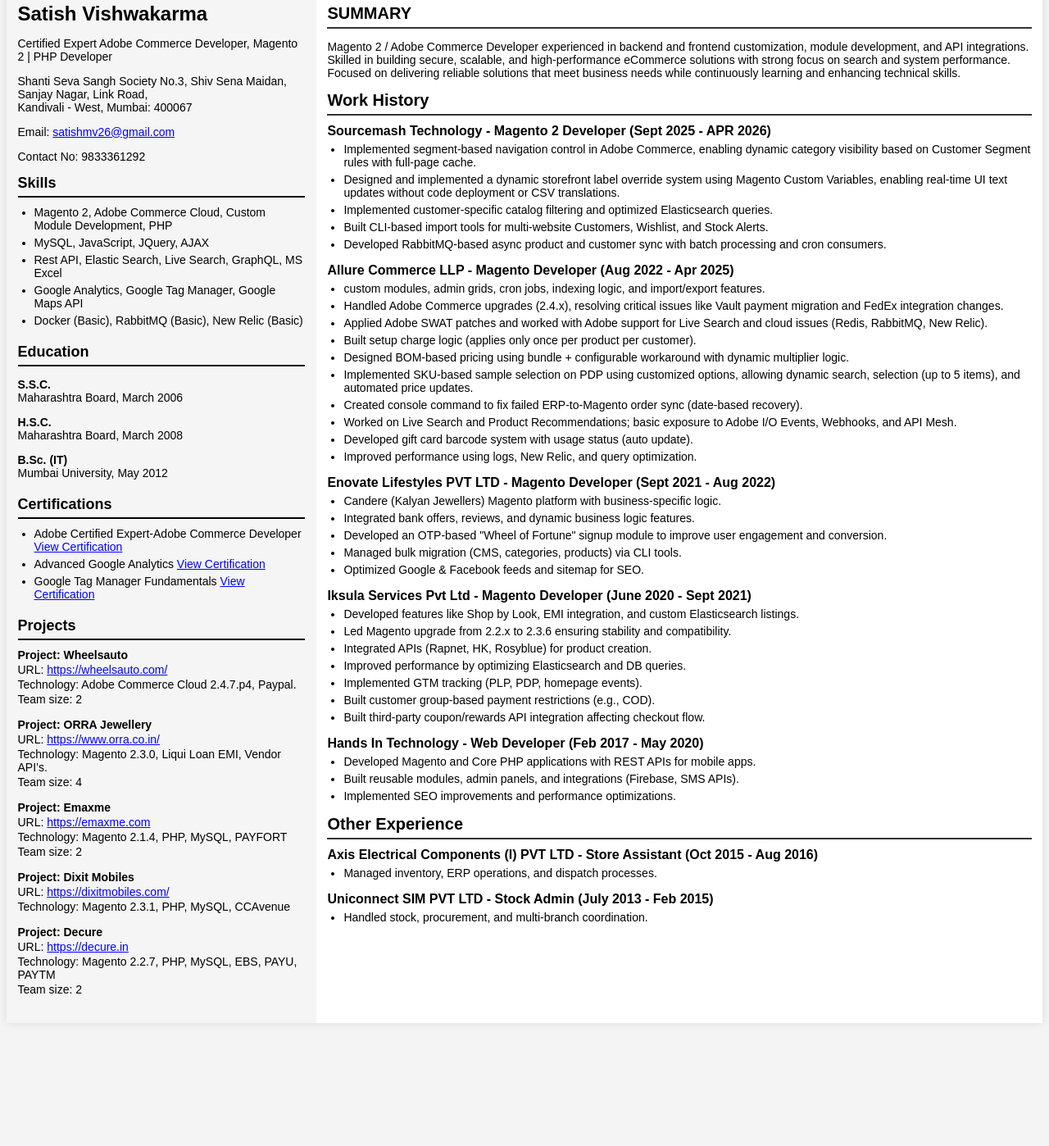
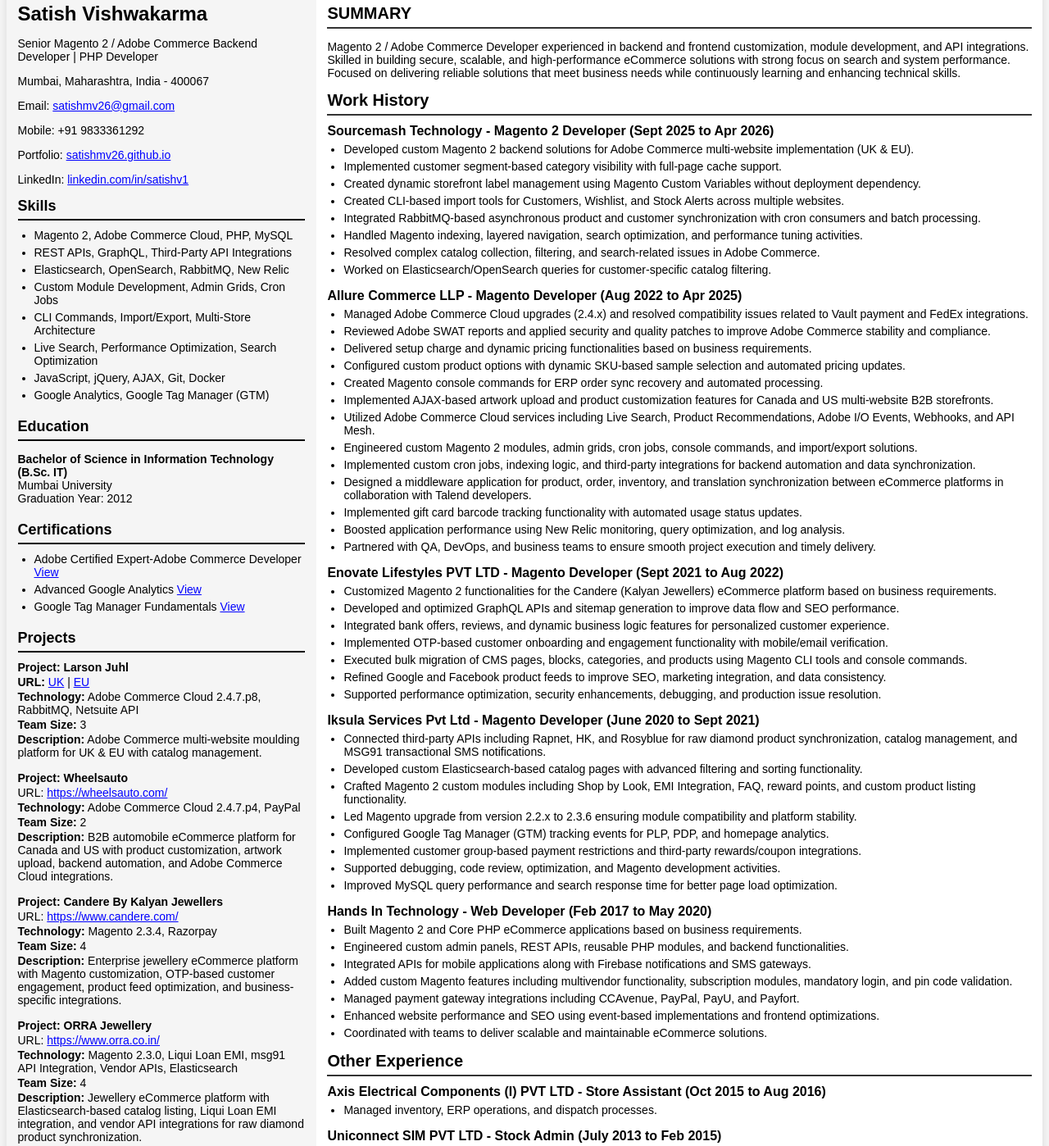
Before and after one commit to satishmv26/satishmv26.github.io, a plain HTML site: page index.html in a window 1280 px wide. Shown: the part 19-1417 px from the top of the page at 82% size. Before the commit the page ends 1275 px from the top, so only its background shows below. Drawn offline with Linux system fonts and the light colour scheme.

Commit message:
Created two page resume

```diff
--- a/index.html
+++ b/index.html
@@ -3,7 +3,7 @@
 <head>
   <meta charset="UTF-8">
   <meta name="viewport" content="width=device-width, initial-scale=1.0">
-  <title>Satish Vishwakarma: Sr. Magento Developer Resume</title>
+  <title>Satish_Vishwakarma_Sr_Magento_Developer_Resume</title>
   <style>
     body {
       font-family: Arial, sans-serif;
@@ -93,34 +93,49 @@
   <div class="left-column">
   <!-- Header / Contact -->
   <h1>Satish Vishwakarma</h1>
-    <p>Certified Expert Adobe Commerce Developer, Magento 2 | PHP Developer</p>
-    <p>Shanti Seva Sangh Society No.3, Shiv Sena Maidan, Sanjay Nagar, Link Road,<br>
-      Kandivali - West, Mumbai: 400067</p>
+
+    <p>
+      Senior Magento 2 / Adobe Commerce Backend Developer | PHP Developer
+    </p>
+    <p>Mumbai, Maharashtra, India - 400067</p>
     <p>Email: <a href="mailto:satishmv26@gmail.com">satishmv26@gmail.com</a></p>
-    <p>Contact No: 9833361292</p>
+    <p>Mobile: +91 9833361292</p>
+    <p>
+        Portfolio:
+        <a href="https://satishmv26.github.io" target="_blank">
+            satishmv26.github.io
+        </a>
+    </p>
+    <p>
+        LinkedIn:
+        <a href="https://linkedin.com/in/satishv1" target="_blank">
+            linkedin.com/in/satishv1
+        </a>
+    </p>
+
   <!-- Skills -->
   <div class="section">
     <h2>Skills</h2>
     <ul>
-        <li>Magento 2, Adobe Commerce Cloud, Custom Module Development, PHP</li>
-        <li>MySQL, JavaScript, JQuery, AJAX</li>
-        <li>Rest API, Elastic Search, Live Search, GraphQL, MS Excel</li>
-        <li>Google Analytics, Google Tag Manager, Google Maps API</li>
-        <li>Docker (Basic), RabbitMQ (Basic), New Relic (Basic)</li>
+      <li>Magento 2, Adobe Commerce Cloud, PHP, MySQL</li>
+      <li>REST APIs, GraphQL, Third-Party API Integrations</li>
+      <li>Elasticsearch, OpenSearch, RabbitMQ, New Relic</li>
+      <li>Custom Module Development, Admin Grids, Cron Jobs</li>
+      <li>CLI Commands, Import/Export, Multi-Store Architecture</li>
+      <li>Live Search, Performance Optimization, Search Optimization</li>
+      <li>JavaScript, jQuery, AJAX, Git, Docker</li>
+      <li>Google Analytics, Google Tag Manager (GTM)</li>
     </ul>
   </div>
 
     <!-- Education -->
   <div class="section">
     <h2>Education</h2>
-      <p><strong>S.S.C.</strong><br>
-         Maharashtra Board, March 2006
-      </p>
-      <p><strong>H.S.C.</strong><br>
-         Maharashtra Board, March 2008
-      </p>
-      <p><strong>B.Sc. (IT)</strong><br>
-         Mumbai University, May 2012
+
+    <p>
+      <strong>Bachelor of Science in Information Technology (B.Sc. IT)</strong><br>
+      Mumbai University<br>
+      Graduation Year: 2012
     </p>
   </div>
 
@@ -130,15 +145,15 @@
       <ul>
         <li>
           Adobe Certified Expert-Adobe Commerce Developer
-          <a href="https://www.credly.com/badges/f9d86c48-b826-46ec-86dc-54105fed5e48/public_url" target="_blank">View Certification</a>
+          <a href="https://www.credly.com/badges/f9d86c48-b826-46ec-86dc-54105fed5e48/public_url" target="_blank">View</a>
         </li>
         <li>
           Advanced Google Analytics
-          <a href="https://drive.google.com/file/d/1EY0D0ULNbNWCjz8TTLGJFwgu7U734Qir/view?usp=drive_link" target="_blank">View Certification</a>
+          <a href="https://drive.google.com/file/d/1EY0D0ULNbNWCjz8TTLGJFwgu7U734Qir/view?usp=drive_link" target="_blank">View</a>
         </li>
         <li>
           Google Tag Manager Fundamentals
-          <a href="https://drive.google.com/file/d/1rBv171-sarYeRQ-E8hpEKvVK3GcCJ5qi/view?usp=drive_link" target="_blank">View Certification</a>
+          <a href="https://drive.google.com/file/d/1rBv171-sarYeRQ-E8hpEKvVK3GcCJ5qi/view?usp=drive_link" target="_blank">View</a>
         </li>
       </ul>
     </div>
@@ -146,34 +161,116 @@
     <!-- Magento Projects -->
     <div class="section">
       <h2>Projects</h2>
+
+      <div class="job">
+        <p><strong>Project: Larson Juhl</strong></p>
+        <p>
+          <strong>URL:</strong>
+          <a href="https://mcstaging.larsonjuhl.co.uk/" target="_blank">UK</a> |
+          <a href="https://mcqa.larsonjuhl.eu/" target="_blank">EU</a>
+        </p>
+        <p><strong>Technology:</strong> Adobe Commerce Cloud 2.4.7.p8, RabbitMQ, Netsuite API</p>
+        <p><strong>Team Size:</strong> 3</p>
+        <p>
+          <strong>Description:</strong>
+          Adobe Commerce multi-website moulding platform for UK & EU with catalog management.
+        </p>
+      </div>
+
       <div class="job">
         <p><strong>Project: Wheelsauto</strong></p>
-        <p>URL: <a href="https://wheelsauto.com/" target="_blank">https://wheelsauto.com/</a></p>
-        <p>Technology: Adobe Commerce Cloud 2.4.7.p4, Paypal.</p>
-        <p>Team size: 2</p>
+        <p>
+          URL:
+          <a href="https://wheelsauto.com/" target="_blank">
+            https://wheelsauto.com/
+          </a>
+        </p>
+        <p><strong>Technology:</strong> Adobe Commerce Cloud 2.4.7.p4, PayPal</p>
+        <p><strong>Team Size:</strong> 2</p>
+        <p>
+          <strong>Description:</strong>
+          B2B automobile eCommerce platform for Canada and US with product customization, artwork upload, backend automation, and Adobe Commerce Cloud integrations.
+        </p>
       </div>
+
+      <div class="job">
+        <p><strong>Project: Candere By Kalyan Jewellers</strong></p>
+        <p>
+          URL:
+          <a href="https://www.candere.com/" target="_blank">
+            https://www.candere.com/
+          </a>
+        </p>
+        <p><strong>Technology:</strong> Magento 2.3.4, Razorpay</p>
+        <p><strong>Team Size:</strong> 4</p>
+        <p>
+          <strong>Description:</strong>
+          Enterprise jewellery eCommerce platform with Magento customization, OTP-based customer engagement, product feed optimization, and business-specific integrations.
+        </p>
+      </div>
+
       <div class="job">
         <p><strong>Project: ORRA Jewellery</strong></p>
-        <p>URL: <a href="https://www.orra.co.in/" target="_blank">https://www.orra.co.in/</a></p>
-        <p>Technology: Magento 2.3.0, Liqui Loan EMI, Vendor API’s.</p>
-        <p>Team size: 4</p>
+        <p>
+          URL:
+          <a href="https://www.orra.co.in/" target="_blank">
+            https://www.orra.co.in/
+          </a>
+        </p>
+        <p><strong>Technology:</strong> Magento 2.3.0, Liqui Loan EMI, msg91 API Integration, Vendor APIs, Elasticsearch</p>
+        <p><strong>Team Size:</strong> 4</p>
+        <p>
+          <strong>Description:</strong>
+          Jewellery eCommerce platform with Elasticsearch-based catalog listing, Liqui Loan EMI integration,
+          and vendor API integrations for raw diamond product synchronization.
+        </p>
       </div>
+
       <div class="job">
         <p><strong>Project: Emaxme</strong></p>
-        <p>URL: <a href="https://emaxme.com" target="_blank">https://emaxme.com</a></p>
-        <p>Technology: Magento 2.1.4, PHP, MySQL, PAYFORT</p>
-        <p>Team size: 2</p>
+        <p>
+          URL:
+          <a href="https://emaxme.com" target="_blank">
+            https://emaxme.com
+          </a>
+        </p>
+        <p><strong>Technology:</strong> Magento 2.1.4, PHP, MySQL, PAYFORT</p>
+        <p><strong>Team Size:</strong> 2</p>
+        <p>
+          <strong>Description:</strong>
+          Multi-store electronics eCommerce platform with multilingual support and payment integration.
+        </p>
       </div>
+
       <div class="job">
         <p><strong>Project: Dixit Mobiles</strong></p>
-        <p>URL: <a href="https://dixitmobiles.com/" target="_blank">https://dixitmobiles.com/</a></p>
-        <p>Technology: Magento 2.3.1, PHP, MySQL, CCAvenue</p>
+        <p>
+          URL:
+          <a href="https://dixitmobiles.com/" target="_blank">
+            https://dixitmobiles.com/
+          </a>
+        </p>
+        <p><strong>Technology:</strong> Magento 2.3.1, PHP, MySQL, CCAvenue</p>
+        <p>
+          <strong>Description:</strong>
+          Mobile eCommerce platform with custom Magento development and payment integration.
+        </p>
       </div>
+
       <div class="job">
         <p><strong>Project: Decure</strong></p>
-        <p>URL: <a href="https://decure.in" target="_blank">https://decure.in</a></p>
-        <p>Technology: Magento 2.2.7, PHP, MySQL, EBS, PAYU, PAYTM</p>
-        <p>Team size: 2</p>
+        <p>
+          URL:
+          <a href="https://decure.in" target="_blank">
+            https://decure.in
+          </a>
+        </p>
+        <p><strong>Technology:</strong> Magento 2.2.7, PHP, MySQL, EBS, PAYU, PAYTM</p>
+        <p><strong>Team Size:</strong> 2</p>
+        <p>
+          <strong>Description:</strong>
+          Kitchen appliances eCommerce platform with buying assist and payment integrations.
+        </p>
       </div>
     </div>
   </div>
@@ -184,80 +281,98 @@
     <div class="summary">
       <h2>SUMMARY</h2>
         <p>
-        Magento 2 / Adobe Commerce Developer experienced in backend and frontend customization, module development, and API integrations. Skilled in building secure, scalable, and high-performance eCommerce solutions with strong focus on search and system performance. Focused on delivering reliable solutions that meet business needs while continuously learning and enhancing technical skills.
+          Magento 2 / Adobe Commerce Developer experienced in backend and frontend
+          customization, module development, and API integrations. Skilled in building secure,
+          scalable, and high-performance eCommerce solutions with strong focus on search and
+          system performance. Focused on delivering reliable solutions that meet business needs
+          while continuously learning and enhancing technical skills.
         </p>
+    </div>
     <!-- Work History -->
     <div class="section">
       <h2>Work History</h2>
 
       <div class="job">
-        <h3>Sourcemash Technology - Magento 2 Developer (Sept 2025 - APR 2026)</h3>
+        <h3>Sourcemash Technology - Magento 2 Developer (Sept 2025 to Apr 2026)</h3>
         <ul>
-          <li>Implemented segment-based navigation control in Adobe Commerce, enabling dynamic category visibility based on Customer Segment rules with full-page cache.</li>
-          <li>Designed and implemented a dynamic storefront label override system using Magento Custom Variables, enabling real-time UI text updates without code deployment or CSV translations.</li>
-          <li>Implemented customer-specific catalog filtering and optimized Elasticsearch queries.</li>
-          <li>Built CLI-based import tools for multi-website Customers, Wishlist, and Stock Alerts.</li>
-          <li>Developed RabbitMQ-based async product and customer sync with batch processing and cron consumers.</li>
+          <li>Developed custom Magento 2 backend solutions for Adobe Commerce multi-website implementation (UK & EU).</li>
+          <li>Implemented customer segment-based category visibility with full-page cache support.</li>
+          <li>Created dynamic storefront label management using Magento Custom Variables without deployment dependency.</li>
+          <li>Created CLI-based import tools for Customers, Wishlist, and Stock Alerts across multiple websites.</li>
+          <li>Integrated RabbitMQ-based asynchronous product and customer synchronization with cron consumers and batch processing.</li>
+          <li>Handled Magento indexing, layered navigation, search optimization, and performance tuning activities.</li>
+          <li>Resolved complex catalog collection, filtering, and search-related issues in Adobe Commerce.</li>
+          <li>Worked on Elasticsearch/OpenSearch queries for customer-specific catalog filtering.</li>
         </ul>
       </div>
 
       <div class="job">
-        <h3>Allure Commerce LLP - Magento Developer (Aug 2022 - Apr 2025)</h3>
+        <h3>Allure Commerce LLP - Magento Developer (Aug 2022 to Apr 2025)</h3>
         <ul>
-          <li>custom modules, admin grids, cron jobs, indexing logic, and import/export features.</li>
-          <li>Handled Adobe Commerce upgrades (2.4.x), resolving critical issues like Vault payment migration and FedEx integration changes.</li>
-          <li>Applied Adobe SWAT patches and worked with Adobe support for Live Search and cloud issues (Redis, RabbitMQ, New Relic).</li>
-          <li>Built setup charge logic (applies only once per product per customer).</li>
-          <li>Designed BOM-based pricing using bundle + configurable workaround with dynamic multiplier logic.</li>
-          <li>Implemented SKU-based sample selection on PDP using customized options, allowing dynamic search, selection (up to 5 items), and automated price updates.</li>
-          <li>Created console command to fix failed ERP-to-Magento order sync (date-based recovery).</li>
-          <li>Worked on Live Search and Product Recommendations; basic exposure to Adobe I/O Events, Webhooks, and API Mesh.</li>
-          <li>Developed gift card barcode system with usage status (auto update).</li>
-          <li>Improved performance using logs, New Relic, and query optimization.</li>
+          <li>Managed Adobe Commerce Cloud upgrades (2.4.x) and resolved compatibility issues related to Vault payment and FedEx integrations.</li>
+          <li>Reviewed Adobe SWAT reports and applied security and quality patches to improve Adobe Commerce stability and compliance.</li>
+          <li>Delivered setup charge and dynamic pricing functionalities based on business requirements.</li>
+          <li>Configured custom product options with dynamic SKU-based sample selection and automated pricing updates.</li>
+          <li>Created Magento console commands for ERP order sync recovery and automated processing.</li>
+          <li>Implemented AJAX-based artwork upload and product customization features for Canada and US multi-website B2B storefronts.</li>
+          <li>Utilized Adobe Commerce Cloud services including Live Search, Product Recommendations, Adobe I/O Events, Webhooks, and API Mesh.</li>
+          <li>Engineered custom Magento 2 modules, admin grids, cron jobs, console commands, and import/export solutions.</li>
+          <li>Implemented custom cron jobs, indexing logic, and third-party integrations for backend automation and data synchronization.</li>
+          <li>Designed a middleware application for product, order, inventory, and translation synchronization between eCommerce platforms in collaboration with Talend developers.</li>
+          <li>Implemented gift card barcode tracking functionality with automated usage status updates.</li>
+          <li>Boosted application performance using New Relic monitoring, query optimization, and log analysis.</li>
+          <li>Partnered with QA, DevOps, and business teams to ensure smooth project execution and timely delivery.</li>
         </ul>
       </div>
 
       <div class="job">
-        <h3>Enovate Lifestyles PVT LTD - Magento Developer (Sept 2021 - Aug 2022)</h3>
+        <h3>Enovate Lifestyles PVT LTD - Magento Developer (Sept 2021 to Aug 2022)</h3>
         <ul>
-          <li>Candere (Kalyan Jewellers) Magento platform with business-specific logic.</li>
-          <li>Integrated bank offers, reviews, and dynamic business logic features.</li>
-          <li>Developed an OTP-based "Wheel of Fortune" signup module to improve user engagement and conversion.</li>
-          <li>Managed bulk migration (CMS, categories, products) via CLI tools.</li>
-          <li>Optimized Google & Facebook feeds and sitemap for SEO.</li>
+          <li>Customized Magento 2 functionalities for the Candere (Kalyan Jewellers) eCommerce platform based on business requirements.</li>
+          <li>Developed and optimized GraphQL APIs and sitemap generation to improve data flow and SEO performance.</li>
+          <li>Integrated bank offers, reviews, and dynamic business logic features for personalized customer experience.</li>
+          <li>Implemented OTP-based customer onboarding and engagement functionality with mobile/email verification.</li>
+          <li>Executed bulk migration of CMS pages, blocks, categories, and products using Magento CLI tools and console commands.</li>
+          <li>Refined Google and Facebook product feeds to improve SEO, marketing integration, and data consistency.</li>
+          <li>Supported performance optimization, security enhancements, debugging, and production issue resolution.</li>
         </ul>
       </div>
 
       <div class="job">
-        <h3>Iksula Services Pvt Ltd - Magento Developer (June 2020 - Sept 2021)</h3>
+        <h3>Iksula Services Pvt Ltd - Magento Developer (June 2020 to Sept 2021)</h3>
         <ul>
-          <li>Developed features like Shop by Look, EMI integration, and custom Elasticsearch listings.</li>
-          <li>Led Magento upgrade from 2.2.x to 2.3.6 ensuring stability and compatibility.</li>
-          <li>Integrated APIs (Rapnet, HK, Rosyblue) for product creation.</li>
-          <li>Improved performance by optimizing Elasticsearch and DB queries.</li>
-          <li>Implemented GTM tracking (PLP, PDP, homepage events).</li>
-          <li>Built customer group-based payment restrictions (e.g., COD).</li>
-          <li>Built third-party coupon/rewards API integration affecting checkout flow.</li>
+          <li>Connected third-party APIs including Rapnet, HK, and Rosyblue for raw diamond product synchronization, catalog management, and MSG91 transactional SMS notifications.</li>
+          <li>Developed custom Elasticsearch-based catalog pages with advanced filtering and sorting functionality.</li>
+          <li>Crafted Magento 2 custom modules including Shop by Look, EMI Integration, FAQ, reward points, and custom product listing functionality.</li>
+          <li>Led Magento upgrade from version 2.2.x to 2.3.6 ensuring module compatibility and platform stability.</li>
+          <li>Configured Google Tag Manager (GTM) tracking events for PLP, PDP, and homepage analytics.</li>
+          <li>Implemented customer group-based payment restrictions and third-party rewards/coupon integrations.</li>
+          <li>Supported debugging, code review, optimization, and Magento development activities.</li>
+          <li>Improved MySQL query performance and search response time for better page load optimization.</li>
         </ul>
       </div>
 
       <div class="job">
-        <h3>Hands In Technology - Web Developer (Feb 2017 - May 2020)</h3>
+        <h3>Hands In Technology - Web Developer (Feb 2017 to May 2020)</h3>
         <ul>
-          <li>Developed Magento and Core PHP applications with REST APIs for mobile apps.</li>
-          <li>Built reusable modules, admin panels, and integrations (Firebase, SMS APIs).</li>
-          <li>Implemented SEO improvements and performance optimizations.</li>
+          <li>Built Magento 2 and Core PHP eCommerce applications based on business requirements.</li>
+          <li>Engineered custom admin panels, REST APIs, reusable PHP modules, and backend functionalities.</li>
+          <li>Integrated APIs for mobile applications along with Firebase notifications and SMS gateways.</li>
+          <li>Added custom Magento features including multivendor functionality, subscription modules, mandatory login, and pin code validation.</li>
+          <li>Managed payment gateway integrations including CCAvenue, PayPal, PayU, and Payfort.</li>
+          <li>Enhanced website performance and SEO using event-based implementations and frontend optimizations.</li>
+          <li>Coordinated with teams to deliver scalable and maintainable eCommerce solutions.</li>
         </ul>
       </div>
       <h2>Other Experience</h2>
       <div class="job">
-        <h3>Axis Electrical Components (I) PVT LTD - Store Assistant (Oct 2015 - Aug 2016)</h3>
+        <h3>Axis Electrical Components (I) PVT LTD - Store Assistant (Oct 2015 to Aug 2016)</h3>
         <ul>
           <li>Managed inventory, ERP operations, and dispatch processes.</li>
         </ul>
       </div>
       <div class="job">
-        <h3>Uniconnect SIM PVT LTD - Stock Admin (July 2013 - Feb 2015)</h3>
+        <h3>Uniconnect SIM PVT LTD - Stock Admin (July 2013 to Feb 2015)</h3>
         <ul>
           <li>Handled stock, procurement, and multi-branch coordination.</li>
         </ul>
```
Lines whose indentation alone changed are shown as unchanged.
